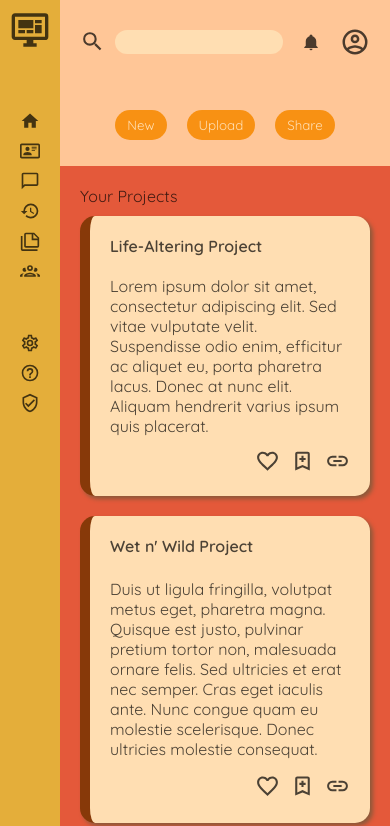
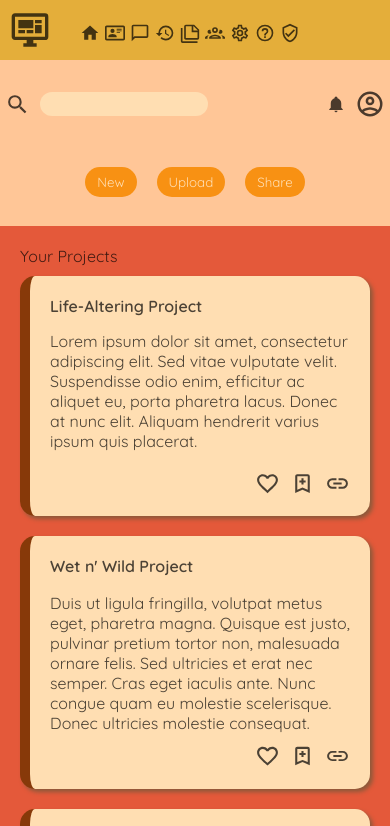
Before and after one commit to zawho/admin-dashboard, a plain HTML site: page index.html in a window 390 px wide. Shown: the top 826 px of the page. Drawn offline with Linux system fonts and the light colour scheme.

Commit message:
Add further responsive CSS

```diff
--- a/style.css
+++ b/style.css
@@ -319,7 +319,49 @@ body {
 }
 
 @media only screen and (max-width: 400px) {
+    .page-container {
+        grid-template-columns: 1fr;
+        grid-template-rows: 60px 166px 5fr;
+    }
+
+    .sidebar {
+        grid-row: 1 / 2;
+        grid-column: 1 / 1;
+        grid-template-columns: 1fr 3fr 6fr;
+    }
+
+    .header {
+        padding: 5px;
+    }
+
     .head-buttons {
         gap: 20px;
     }
+
+    .user-info {
+        gap: 10px;
+    }
+
+    .primary-nav, .secondary-nav {
+        flex-direction: row;
+        gap: 5px;
+    }
+
+    .primary-nav {
+        padding: 0px 0px 45px 20px;
+    }
+
+    .secondary-nav {
+        padding: 0px 0px 45px 5px;
+    }
+
+    .header {
+        grid-row: 2 / 3;
+        grid-column: 1 / 1;
+    }
+
+    .main-content {
+        grid-row: 3 / 4;
+        grid-column: 1 / 1;
+    }
 }
```
